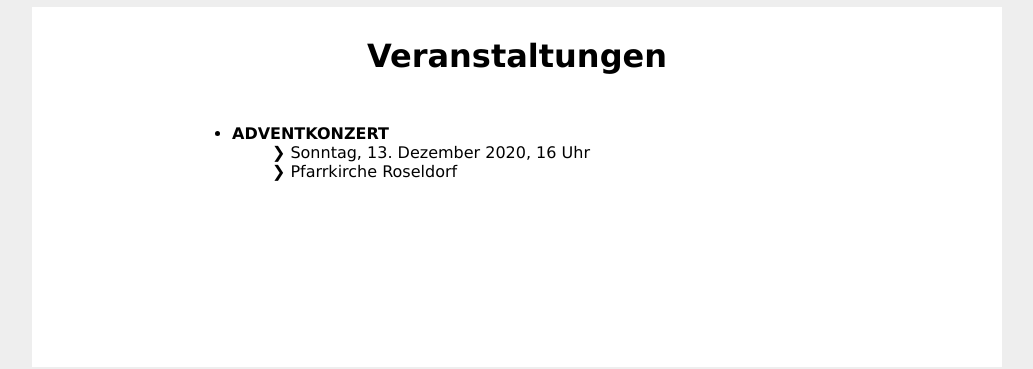
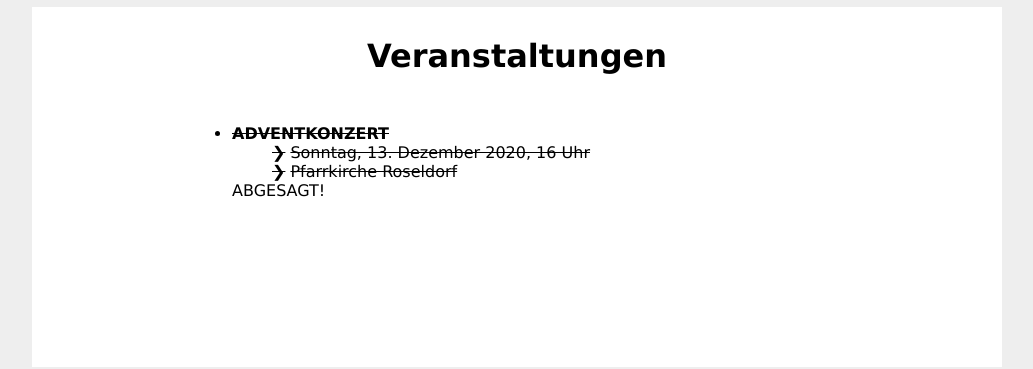
Before and after one commit to mbachl/mkroseldorf.github.io, a plain HTML site: page index.html in a window 1280 px wide. Shown: the part 845-1214 px from the top of the page, without its empty margins (123-1156 px from the left). Drawn offline with Linux system fonts and the light colour scheme.

Commit message:
AK abgesagt

```diff
--- a/index.html
+++ b/index.html
@@ -70,11 +70,14 @@
 
 					<ul class="events">
 						 <li>
-						  <b>ADVENTKONZERT</b>
-						  <ul class="eventDetails">
-						   <li>Sonntag, 13. Dezember 2020, 16 Uhr</li>
-						   <li>Pfarrkirche Roseldorf</li>
-						  </ul>
+							 <s>
+								<b>ADVENTKONZERT</b>
+								<ul class="eventDetails">
+								<li>Sonntag, 13. Dezember 2020, 16 Uhr</li>
+								<li>Pfarrkirche Roseldorf</li>
+								</ul>
+							</s>
+							<span>ABGESAGT!</span>
 						 </li>
 
 
```
